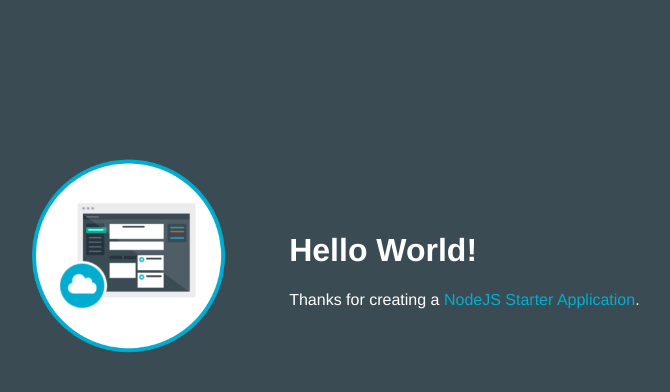
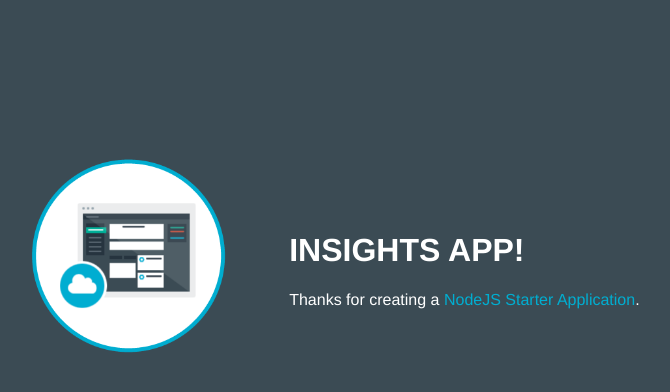
Before and after one commit to ProjAmbessa/Insightapp-Repository-, a website: page public/index.html in a window 1280 px wide. Shown: the whole page, without its empty margins (253-923 px from the left). Drawn offline with Linux system fonts and the light colour scheme.

Commit message:
change header title

```diff
--- a/public/index.html
+++ b/public/index.html
@@ -16,7 +16,7 @@
           <img class = "newappIcon" src="images/newapp-icon.png">
         </td>
         <td>
-          <h1 id="message">Hello World!</h1>
+          <h1 id="message">INSIGHTS APP!</h1>
           <p class='description'></p> Thanks for creating a <span class = "blue">NodeJS Starter Application</span>.
         </td>
       </tr>
```
